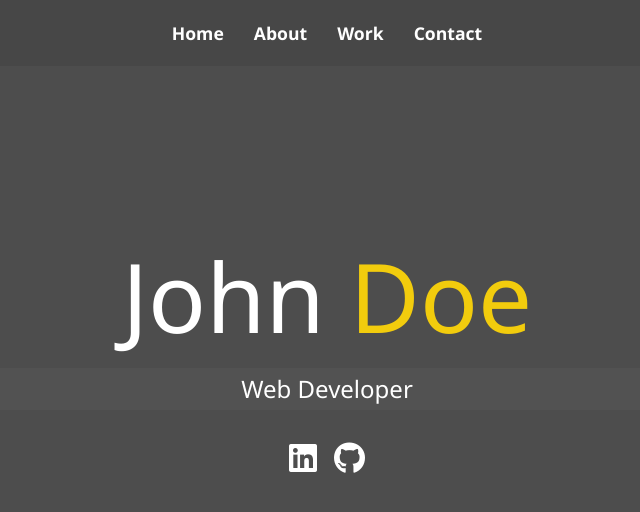
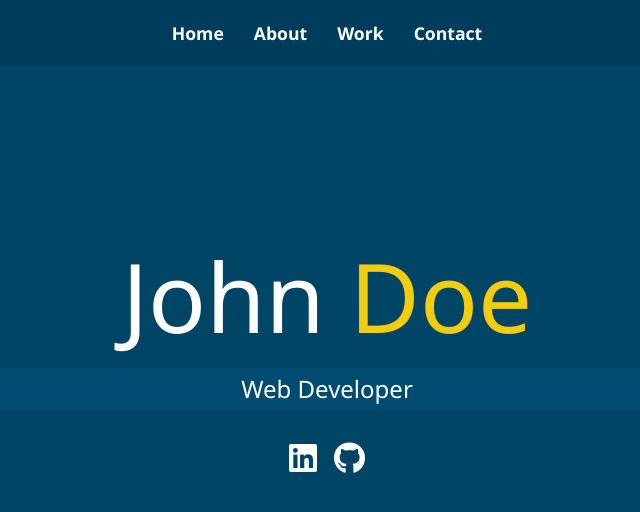
Before and after one commit to becathey/portfolio-html-css, a website: page dist/index.html in a window 1280 px wide. Shown: the whole page, without its empty margins (313-953 px from the left). Drawn offline with Linux system fonts and the light colour scheme.

Commit message:
Adjust color scheme

```diff
--- a/scss/_config.scss
+++ b/scss/_config.scss
@@ -1,4 +1,4 @@
-$primary-color: hsl(0, 0%, 30%);
+$primary-color: hsl(200, 100%, 20%);
 $secondary-color: hsl(50, 90%, 50%);
 
 @mixin easeOut {
```
Also changed, not shown: dist/css/main.css.
